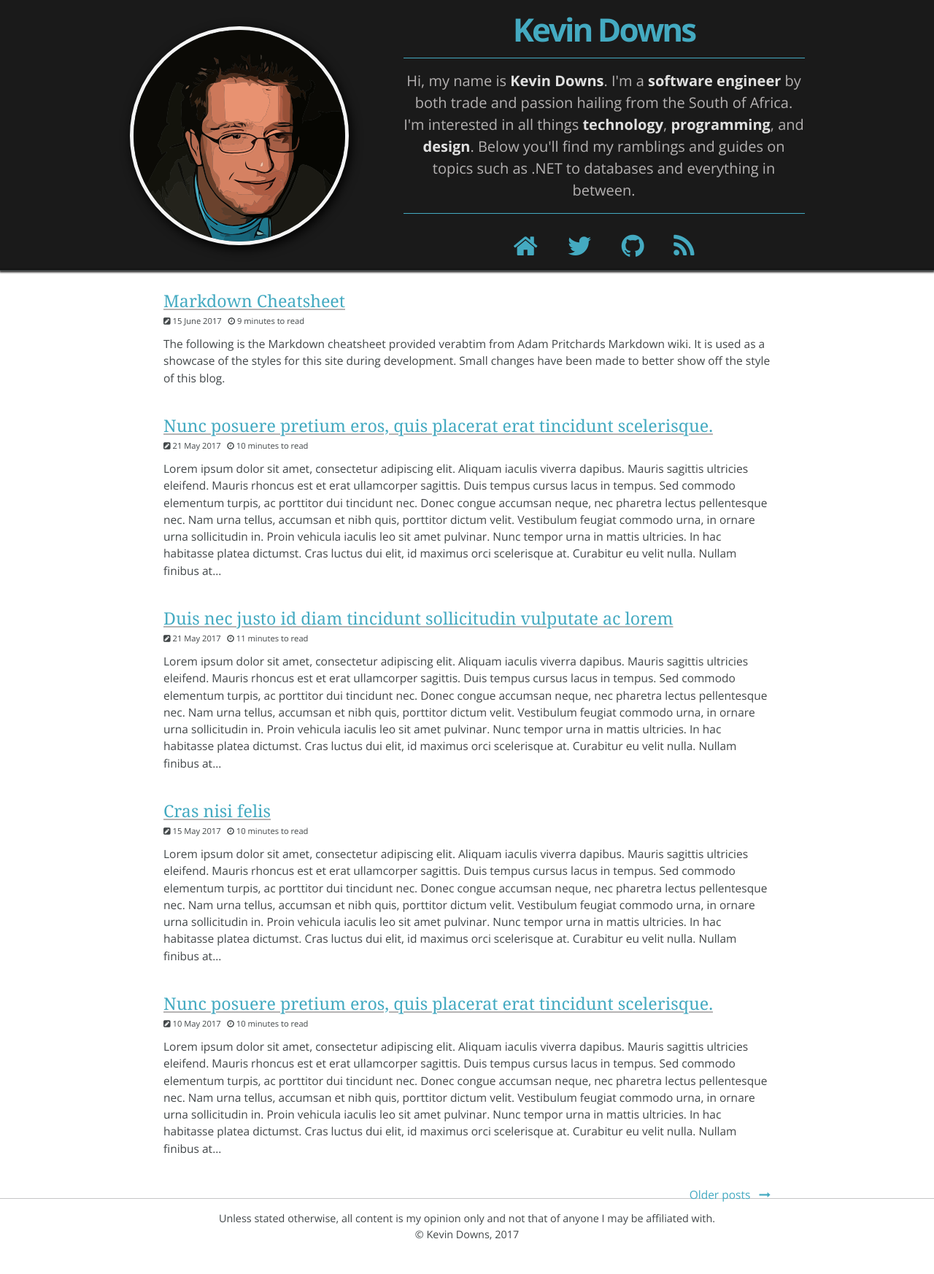
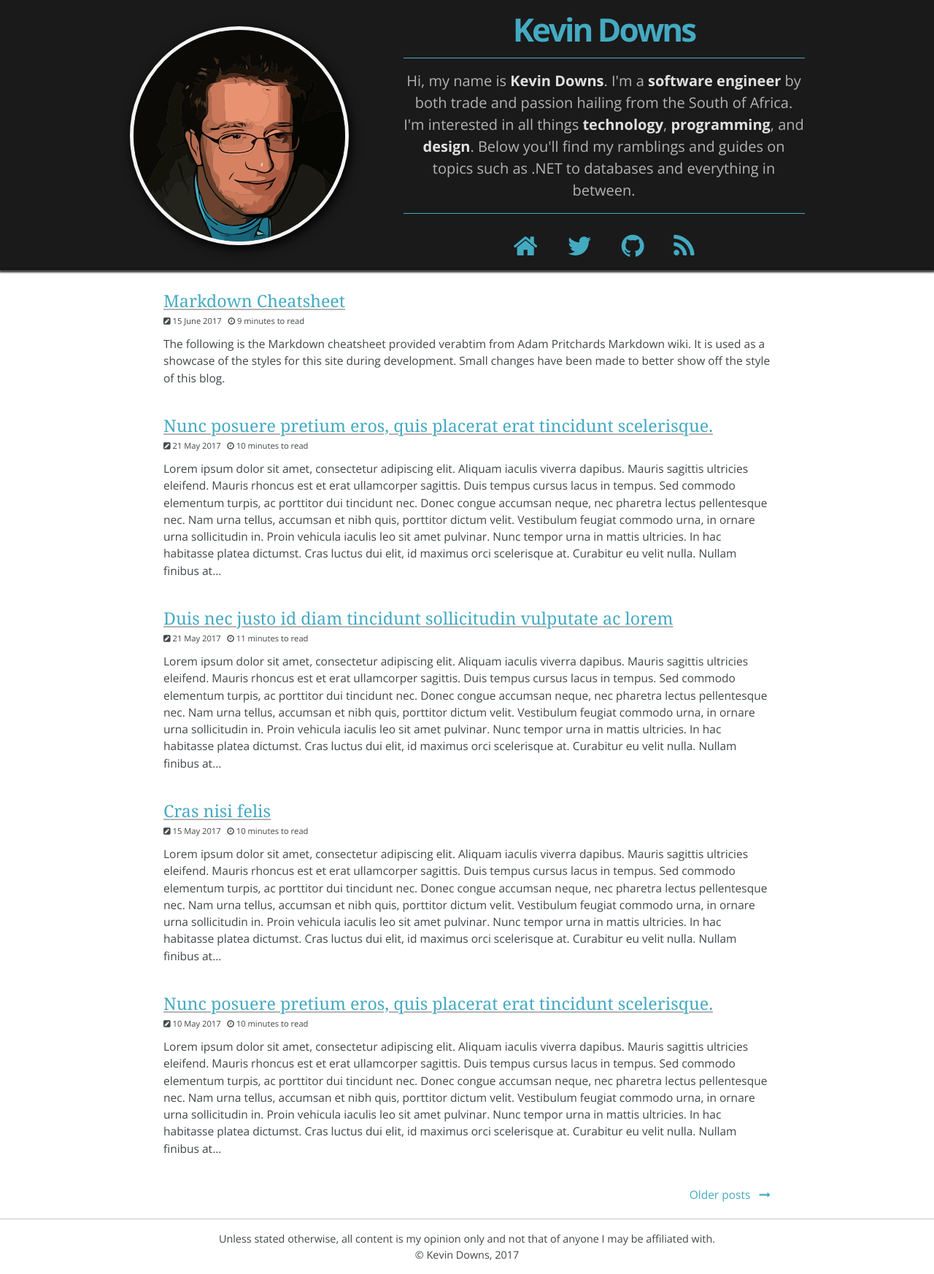
Before and after one commit to kpdowns/blog, a Jekyll site: the page built from index.html, in a window 1280 px wide. Shown: the whole page at 73% size. Built offline with Jekyll 4.4.1, drawn with Linux system fonts in a browser that asks for light colours; the list of posts is cut into pages by our own code; before the commit the page ends 1718 px from its top, so only the background shows below that.

Commit message:
Add padding to the bottom of sections.

```diff
--- a/css/cayman-dark-max-42.css
+++ b/css/cayman-dark-max-42.css
@@ -25,7 +25,7 @@
 
     .main-content {
         font-size: 1rem;
-        padding: 1.75rem 1rem 0rem;
+        padding: 1.75rem 1rem;
         margin: 0 auto;
     }
 
--- a/css/cayman-dark-min-42-max-64.css
+++ b/css/cayman-dark-min-42-max-64.css
@@ -14,7 +14,7 @@
 
     .main-content {
         font-size: 1rem;
-        padding: 1.75rem 4rem 0rem;
+        padding: 1.75rem 4rem;
         margin: 0 auto;
     }
 
--- a/css/cayman-dark-min-64.css
+++ b/css/cayman-dark-min-64.css
@@ -15,7 +15,7 @@
         font-size: 0.97rem;
         margin: 0 auto;
         max-width: 64rem;
-        padding: 1.75rem 6rem 0rem;
+        padding: 1.75rem 6rem;
     }
 
     .copy {
--- a/css/cayman-dark.css
+++ b/css/cayman-dark.css
@@ -194,7 +194,6 @@ body {
 
 .main-content {
     word-wrap: break-word;
-    margin: 0 auto;
 }
 
 .main-content :first-child {
```
